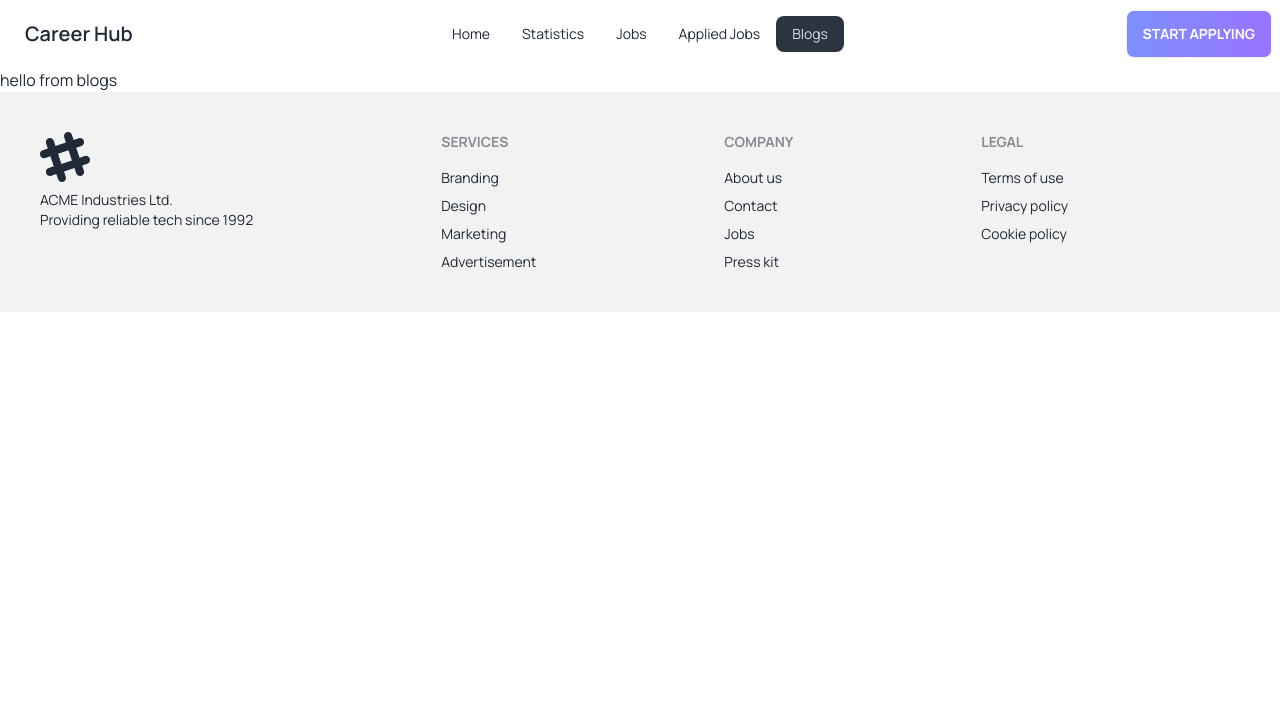
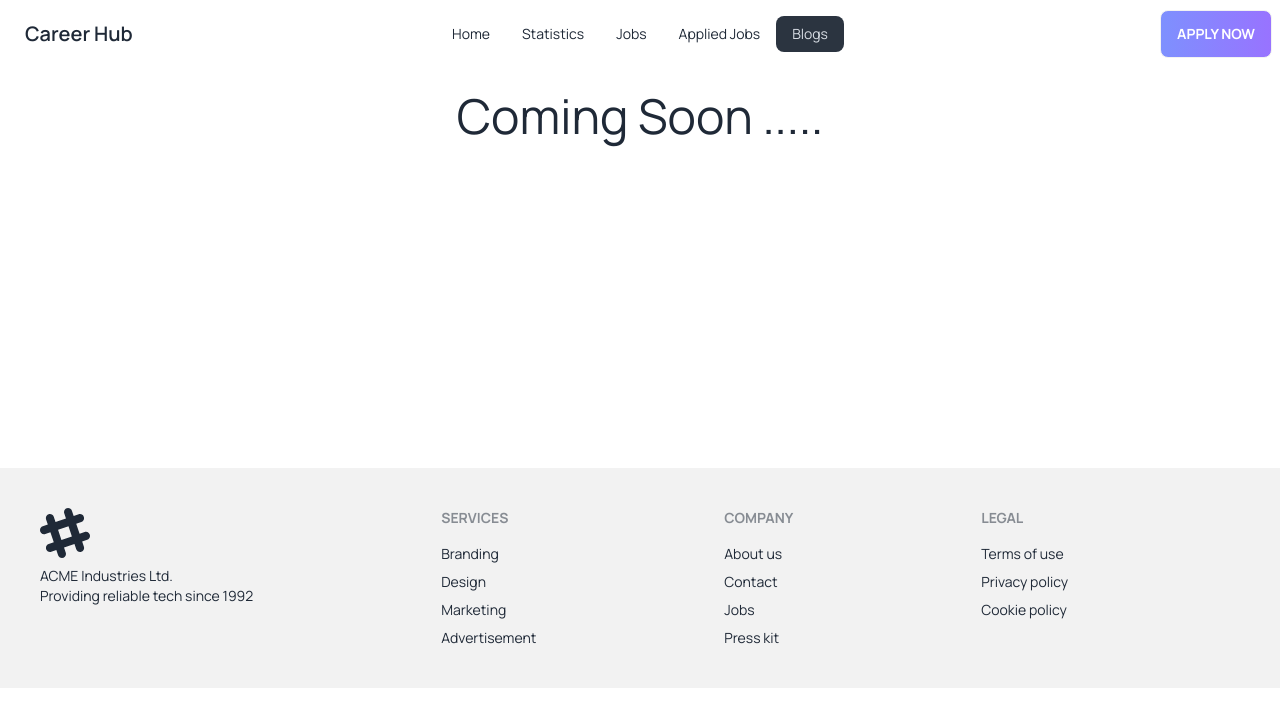
Before and after one commit to coderTirtha/career-hub, a React (Vite) app: page /blogs in a window 1280 px wide. Shown: the top 726 px of the page. Built offline with nearby package versions, Linux system fonts and the light colour scheme.

Commit message:
blogs, statistics, jobs section comitted with 'coming soon .....'

```diff
--- a/src/components/Blogs/Blogs.jsx
+++ b/src/components/Blogs/Blogs.jsx
@@ -1,7 +1,7 @@
 const Blogs = () => {
     return (
-        <div>
-            <h1>hello from blogs</h1>
+        <div className="h-[50vh]">
+            <h1 className="text-5xl text-center p-6">Coming Soon .....</h1>
         </div>
     );
 };
--- a/src/components/Header/Header.jsx
+++ b/src/components/Header/Header.jsx
@@ -28,7 +28,7 @@ const Header = () => {
                     </ul>
                 </div>
                 <div className="navbar-end">
-                    <a className="btn bg-gradient-to-r from-[#7E90FE] to-[#9873FF] text-white font-bold">Start Applying</a>
+                    <a className="btn bg-gradient-to-r from-[#7E90FE] to-[#9873FF] text-white font-bold">Apply Now</a>
                 </div>
             </div>
         </div>
--- a/src/components/Jobs/Jobs.jsx
+++ b/src/components/Jobs/Jobs.jsx
@@ -1,7 +1,7 @@
 const Jobs = () => {
     return (
-        <div>
-            <h1>Hello from Jobs</h1>
+        <div className="h-[50vh]">
+            <h1 className="text-5xl text-center p-6">Coming Soon .....</h1>
         </div>
     );
 };
--- a/src/components/Statistics/Statistics.jsx
+++ b/src/components/Statistics/Statistics.jsx
@@ -1,7 +1,7 @@
 const Statistics = () => {
     return (
-        <div>
-            <h1>Hello from the statistics tab</h1>
+        <div className="h-[50vh]">
+            <h1 className="text-5xl text-center p-6">Coming Soon .....</h1>
         </div>
     );
 };
```
